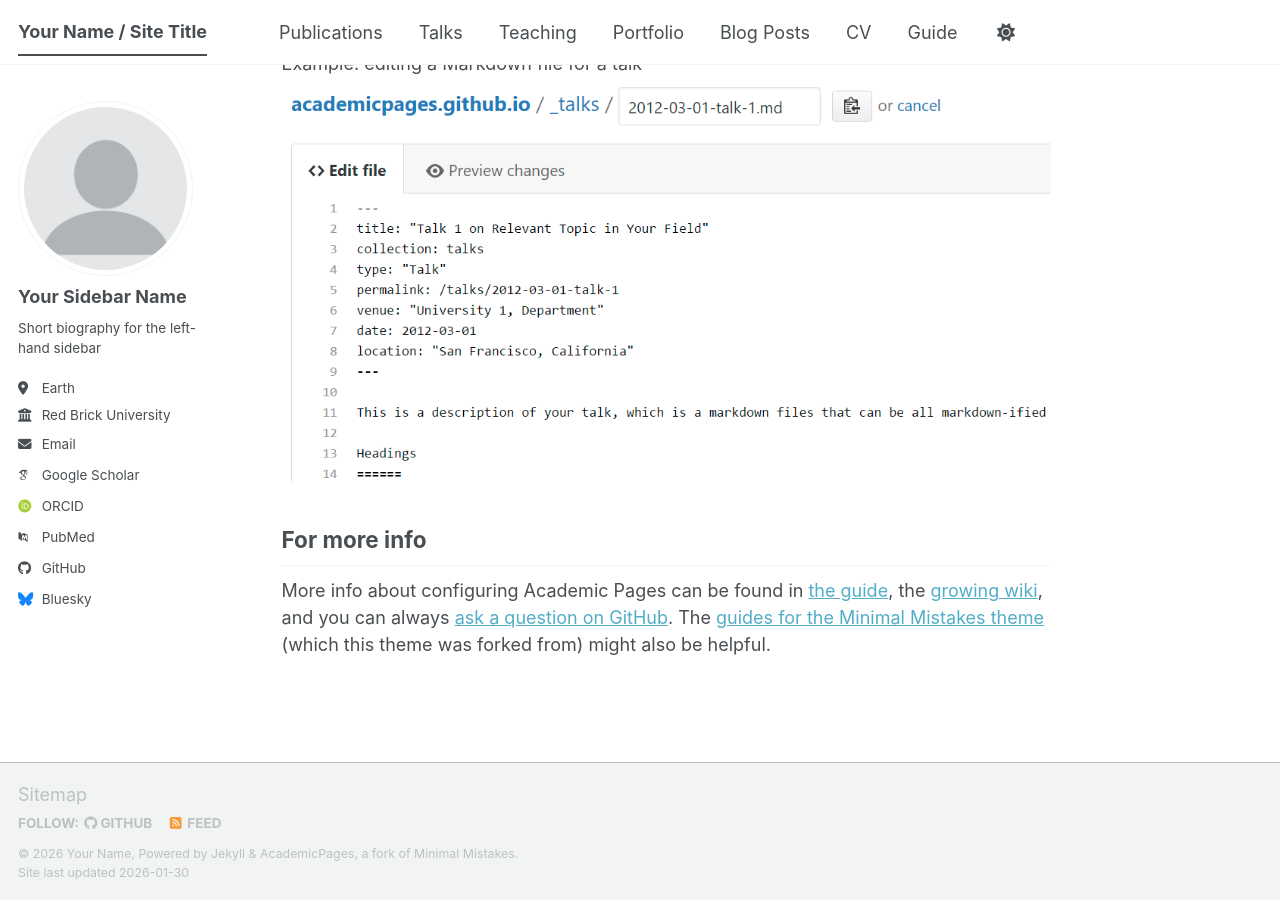
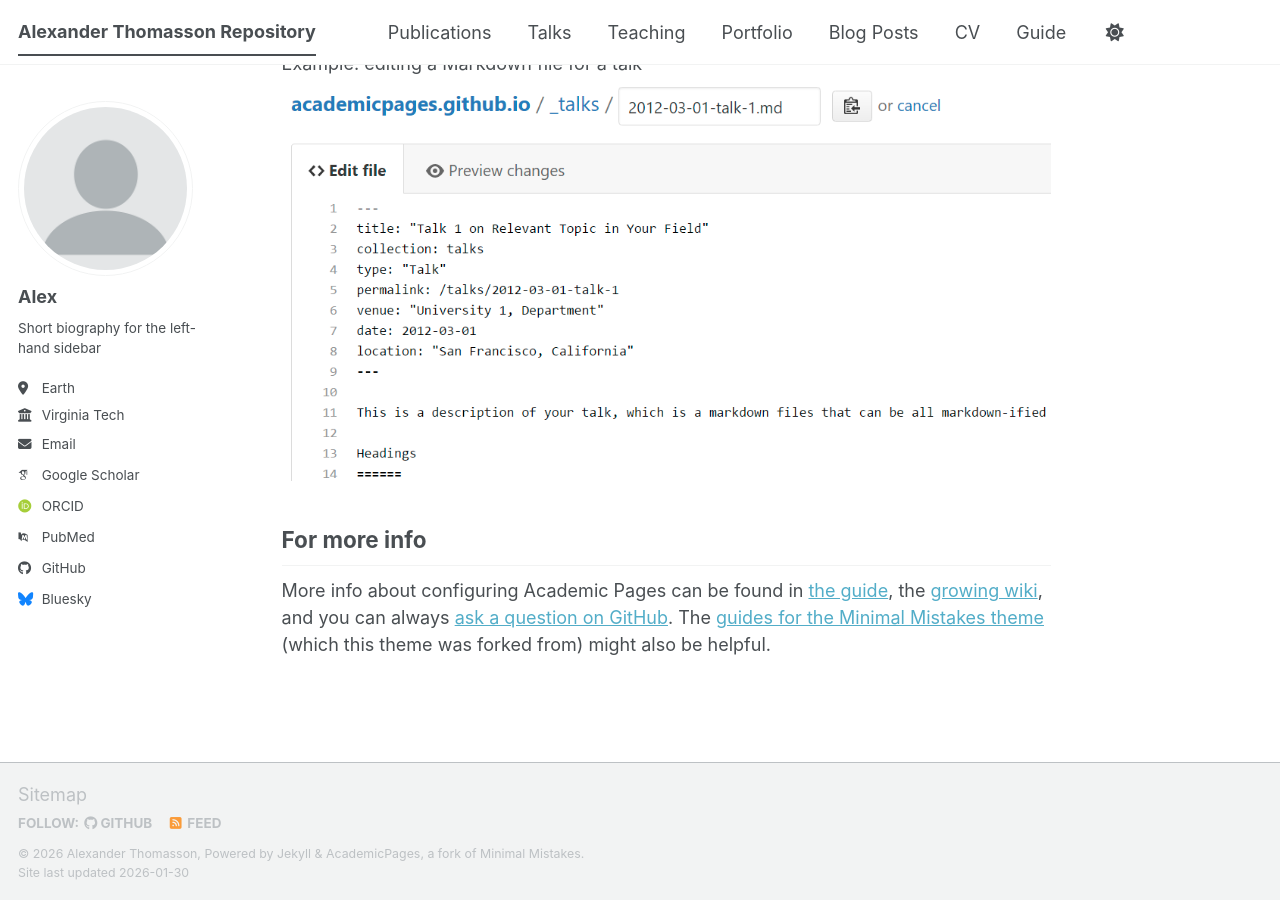
Before and after one commit to AlexanderThomasson/AlexanderThomasson.github.io, a Jekyll site: the page built from _pages/about.md, in a window 1280 px wide and 900 px high, scrolled down 2720 px. Built offline with Jekyll 4.4.1, drawn with Linux system fonts in a browser that asks for light colours; some web fonts are replaced; a script bundle is joined from its source files by our own code; library files that are not in the unit come from our copies.

Commit message:
Personalized _config.yml
updated URL
changed "your name" to my name
added more to author section
change bio later

```diff
--- a/_config.yml
+++ b/_config.yml
@@ -9,14 +9,14 @@
 # Basic Site Settings
 locale                   : "en-US"
 site_theme               : "default" # The available themes options are "default", "air", "sunrise", "mint", "dirt" and "contrast"
-title                    : "Your Name / Site Title"
+title                    : "Alexander Thomasson Repository"
 title_separator          : "-"
-name                     : &name "Your Name"
-description              : &description "Your Name's academic portfolio"   # Update this with a general description of your site, this is the default if not overridden by a page
-url                      : https://academicpages.github.io # The base hostname & protocol for your site e.g. "https://[your GitHub username].github.io",
+name                     : &name "Alexander Thomasson"
+description              : &description "Alexanders's academic portfolio"   # Update this with a general description of your site, this is the default if not overridden by a page
+url                      : https://AlexanderThomasson.github.io # The base hostname & protocol for your site e.g. "https://[your GitHub username].github.io",
                                                            # or if you already have some other page hosted on Github then use "https://[your GitHub username].github.io/[Your Repo Name]"
 baseurl                  : "" # the subpath of your site, e.g. "/blog"
-repository               : "academicpages/academicpages.github.io"
+repository               : "AlexanderThomasson/AlexanderThomasson.github.io"
 
 # Site Author - The following control what appear as part of the author content on the side bar.
 #               If a field is blank the icon and link will not appear, otherwise it will be shown.
@@ -24,13 +24,13 @@
 author:
   # Biographic information
   avatar           : "profile.png"
-  name             : "Your Sidebar Name"
+  name             : "Alex"
   pronouns         : # example: "she/her"
   bio              : "Short biography for the left-hand sidebar"
   location         : "Earth"
-  employer         : "Red Brick University"
+  employer         : "Virginia Tech"
   uri              : # URL
-  email            : "none@example.org"
+  email            : "ast301@vt.edu"
 
   # Academic websites
   academia         : # URL
```
